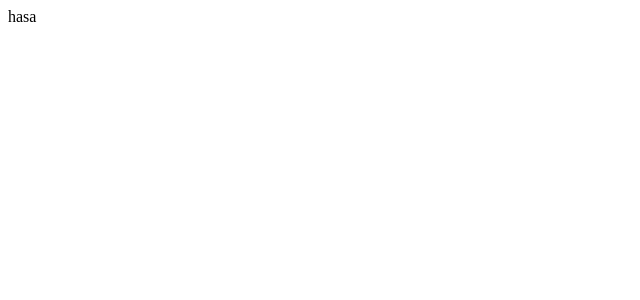
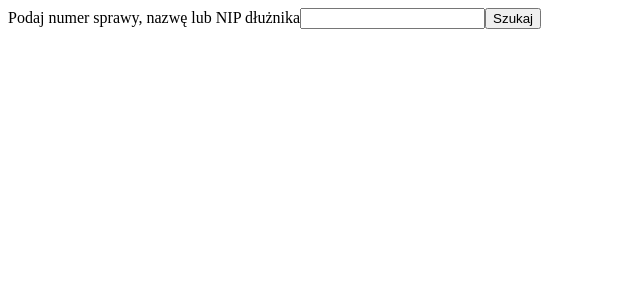
Before and after one commit to morawskiOZ/KRD_task, a React (Create React App) app: page / in a window 1280 px wide. Shown: the top 300 px of the page, without its empty margins (0-640 px from the left). Built offline with nearby package versions, Linux system fonts and the light colour scheme.

Commit message:
add Header with SearchInput to App

```diff
--- a/src/components/App/App.tsx
+++ b/src/components/App/App.tsx
@@ -1,10 +1,13 @@
 import React from "react"
 import "./App.css"
+import Header from "../Header/Header";
 
 const App: React.FC = () => {
-
-
-  return <div className="App">hasa</div>
+  return (
+    <div className="App">
+      <Header />
+    </div>
+  )
 }
 
 export default App
--- a/src/components/Header/Header.tsx
+++ b/src/components/Header/Header.tsx
@@ -1,9 +1,10 @@
-import React from 'react'
+import React from "react"
+import SearchInput from "./SearchInput/SearchInput"
 
 const Header = () => {
   return (
     <div>
-      Header
+      <SearchInput />
     </div>
   )
 }
--- a/src/components/Header/SearchInput/SearchInput.tsx
+++ b/src/components/Header/SearchInput/SearchInput.tsx
@@ -2,7 +2,7 @@ import React from "react"
 
 const SearchInput = () => {
   return (
-    <form>
+    <form className="SearchInput-form">
       <label>
         Podaj numer sprawy, nazwę lub NIP dłużnika
         <input type="text" name="search_Input" />
```
